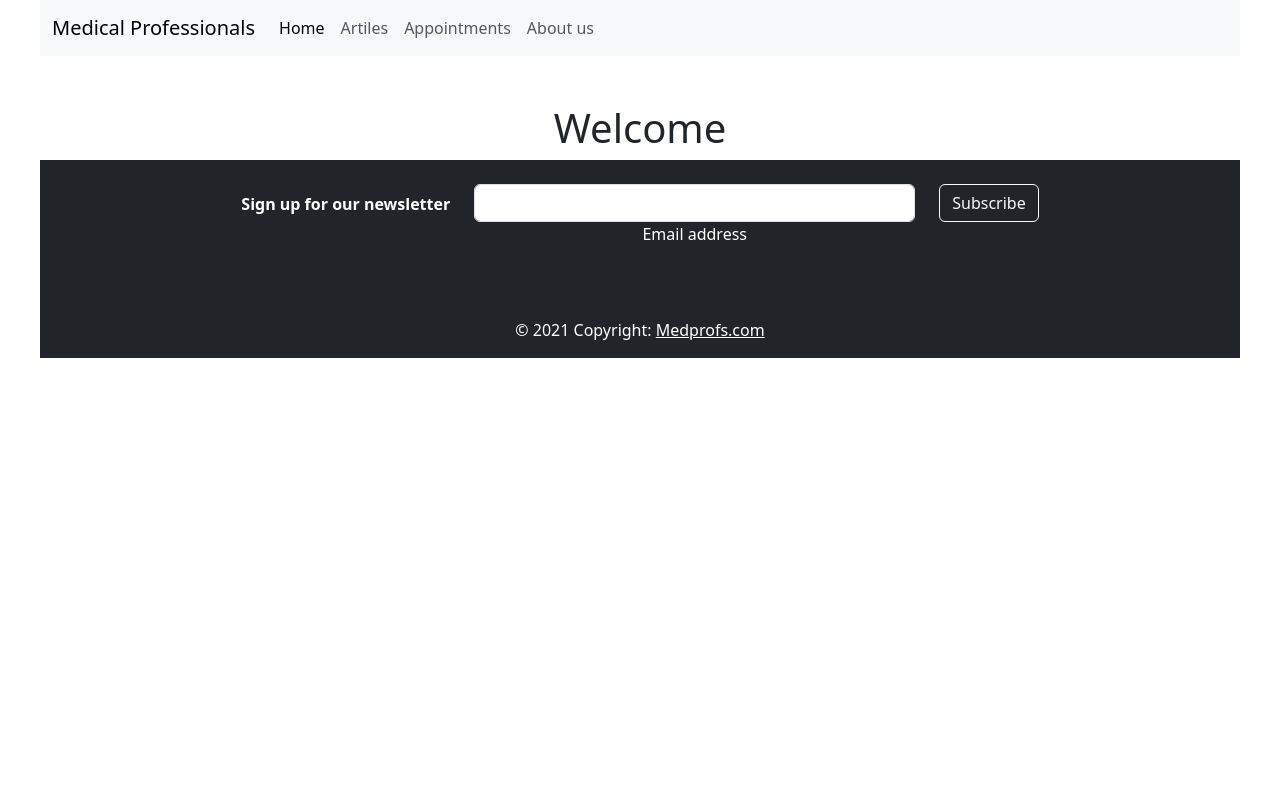
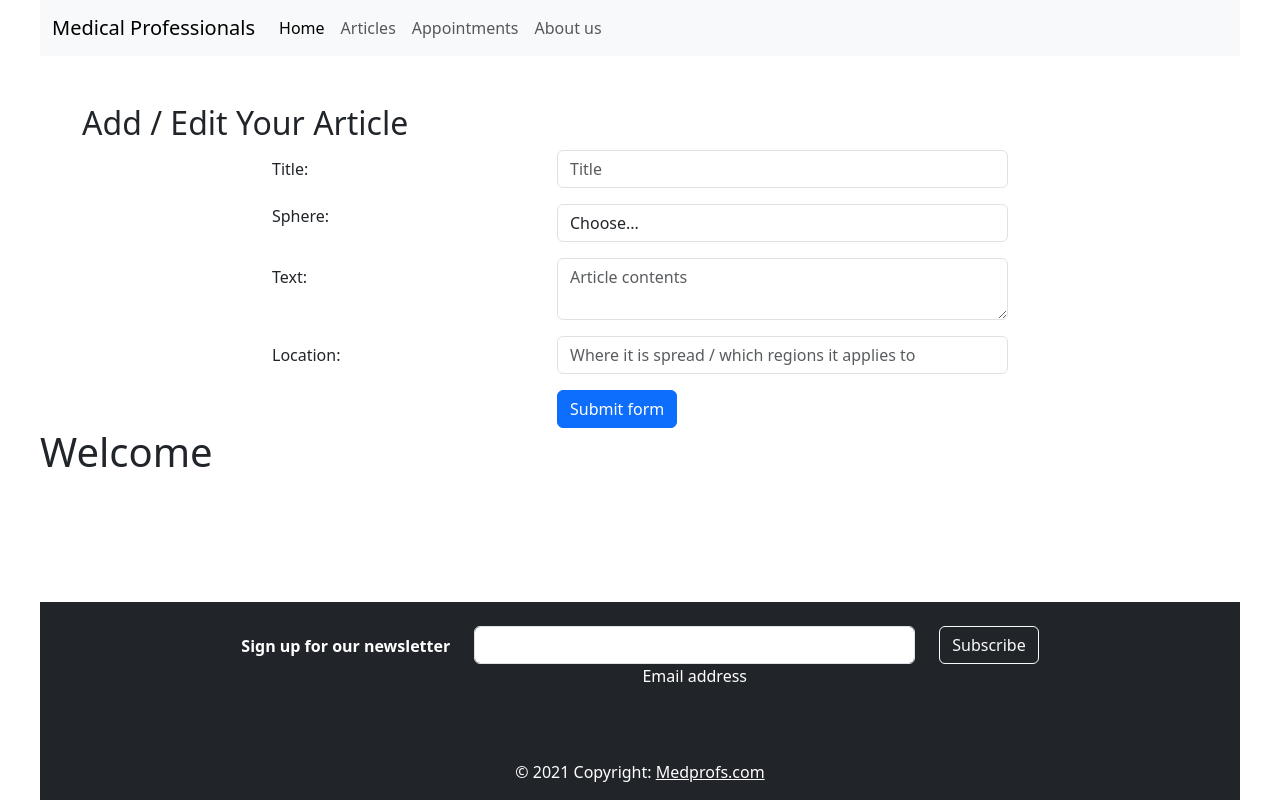
Before and after one commit to ydemakova/medprofs-client, a React (Create React App) app: page / in a window 1280 px wide. Built offline with nearby package versions, Linux system fonts and the light colour scheme.

Commit message:
add articles form

```diff
--- a/src/App.css
+++ b/src/App.css
@@ -1,38 +1,5 @@
 .App {
-  text-align: center;
+	display: flex;
+	flex-flow: column;
+	min-height: 100vh;
 }
-
-.App-logo {
-  height: 40vmin;
-  pointer-events: none;
-}
-
-@media (prefers-reduced-motion: no-preference) {
-  .App-logo {
-    animation: App-logo-spin infinite 20s linear;
-  }
-}
-
-.App-header {
-  background-color: #282c34;
-  min-height: 100vh;
-  display: flex;
-  flex-direction: column;
-  align-items: center;
-  justify-content: center;
-  font-size: calc(10px + 2vmin);
-  color: white;
-}
-
-.App-link {
-  color: #61dafb;
-}
-
-@keyframes App-logo-spin {
-  from {
-    transform: rotate(0deg);
-  }
-  to {
-    transform: rotate(360deg);
-  }
-}
--- a/src/App.js
+++ b/src/App.js
@@ -1,17 +1,26 @@
-import { Route, Routes } from "react-router-dom";
-import "./App.css";
-import AppointmentList from "./components/appointment/AppointmentList";
-import ArticleList from "./components/article/ArticleListPage";
-import AboutPage from "./components/misc/AboutPage";
-import Footer from "./components/misc/Footer";
-import Header from "./components/misc/Header";
-import HomePage from "./components/misc/HomePage";
-import ProfilePage from "./components/user/ProfilePage";
+import { Route, Routes } from 'react-router-dom'
+import './App.css'
+import AppointmentList from './components/appointment/AppointmentList'
+import ArticleForm from './components/article/ArticleForm'
+import ArticleList from './components/article/ArticleListPage'
+import SignInPage from './components/auth/SignInPage'
+import SignUpPage from './components/auth/SignUpPage'
+import AboutPage from './components/misc/AboutPage'
+import Footer from './components/misc/Footer'
+import Header from './components/misc/Header'
+import HomePage from './components/misc/HomePage'
+import ProfilePage from './components/user/ProfilePage'
 
 export default function App() {
 	return (
 		<div className="App">
-			<Header />
+			<Header>
+				<Routes>
+					<Route path="/signin" element={<SignInPage />} />
+					<Route path="/signup" element={<SignUpPage />} />
+				</Routes>
+			</Header>
+			<ArticleForm />
 			<Routes>
 				<Route path="/articles" element={<ArticleList />} />
 				<Route path="/appointments" element={<AppointmentList />} />
@@ -21,5 +30,5 @@ export default function App() {
 			</Routes>
 			<Footer />
 		</div>
-	);
+	)
 }
--- a/src/components/article/ArticleForm.js
+++ b/src/components/article/ArticleForm.js
@@ -1,59 +1,76 @@
+import axios from 'axios'
 import React from 'react'
+import { useNavigate } from 'react-router-dom'
+import { API_URL } from '../../config'
 
 export default function AddEditArticle() {
+	const navigate = useNavigate()
+
+	async function handleSubmit(event) {
+		event.preventDefault()
+
+		const article = {
+			title: event.target.title.value,
+			sphere: event.target.sphere.value,
+			text: event.target.text.value,
+			location: event.target.location.value,
+			photo: event.target.photo.value,
+			links: event.target.links.value,
+		}
+
+		let err
+		await axios.post(`${API_URL}/api/articles`, article, { withCredentials: true }).catch((e) => (err = e))
+
+		if (err) {
+			console.error(err)
+			// handle error
+			return
+		}
+
+		navigate('/articles', { replace: true })
+	}
+
 	return (
-		<div>
-			<h3>Add / Edit Your Article</h3>
-			<form>
-				{/* <div className="form-group row">
-					<label htmlFor="title" className="col-sm-2 col-form-label">
-						Title
+		<div className="container">
+			<h2>Add / Edit Your Article</h2>
+			<form onSubmit={handleSubmit}>
+				<div className="form-group row mb-3">
+					<label htmlFor="title" className="col-3 offset-2 col-form-label">
+						Title:
 					</label>
-					<div className="col-sm-5">
-						<input
-							type="text"
-							className="form-control"
-							id="title"
-							name="title"
-							placeholder="Title"
-						/>
+					<div className="col-5">
+						<input type="text" className="form-control" id="title" name="title" placeholder="Title" />
 					</div>
 				</div>
-				<div className="form-group row">
-					<span>
-						<label className="my-1 mr-2" htmlFor="sphere">
-							Sphere
-						</label>
-					</span>
-					<span>
-						<select
-							className="custom-select my-1 mr-sm-2"
-							id="sphere"
-							name="sphere"
-						>
+				<div className="form-group row mb-3">
+					<label className="col-3 offset-2" htmlFor="sphere">
+						Sphere:
+					</label>
+					<div className="col-5">
+						<select className="form-control" id="sphere" name="sphere">
 							<option selected>Choose...</option>
-							<option value="1">Allergy and immunology</option>
-							<option value="2">Cardiology</option>
-							<option value="3">Clinical neurophysiology</option>
-							<option value="4">Dermatology</option>
-							<option value="5">Gastroenterology</option>
-							<option value="6">Genetics</option>
-							<option value="7">Hematology</option>
-							<option value="8">Infectious disease</option>
-							<option value="9">Internal medicine</option>
-							<option value="10">Nutrition</option>
-							<option value="11">Pediatrics</option>
-							<option value="12">Surgery</option>
-							<option value="13">Trichology</option>
-							<option value="14">Another...</option>
+							<option value="Allergy and immunology">Allergy and immunology</option>
+							<option value="Cardiology">Cardiology</option>
+							<option value="Clinical neurophysiology">Clinical neurophysiology</option>
+							<option value="Dermatology">Dermatology</option>
+							<option value="Gastroenterology">Gastroenterology</option>
+							<option value="Genetics">Genetics</option>
+							<option value="Hematology">Hematology</option>
+							<option value="Infectious disease">Infectious disease</option>
+							<option value="Internal medicine">Internal medicine</option>
+							<option value="Nutrition">Nutrition</option>
+							<option value="Pediatrics">Pediatrics</option>
+							<option value="Surgery">Surgery</option>
+							<option value="Trichology">Trichology</option>
+							<option value="Another">Another...</option>
 						</select>
-					</span>
+					</div>
 				</div>
-				<div className="form-group row">
-					<label htmlFor="text" className="col-sm-2 col-form-label">
-						Text
+				<div className="form-group row mb-3">
+					<label htmlFor="text" className="col-3 offset-2 col-form-label">
+						Text:
 					</label>
-					<div className="col-sm-5">
+					<div className="col-5">
 						<textarea
 							type="text"
 							className="form-control"
@@ -63,11 +80,11 @@ export default function AddEditArticle() {
 						></textarea>
 					</div>
 				</div>
-				<div className="form-group row">
-					<label htmlFor="location" className="col-sm-2 col-form-label">
-						Location
+				<div className="form-group row mb-3">
+					<label htmlFor="location" className="col-3 offset-2 col-form-label">
+						Location:
 					</label>
-					<div className="col-sm-5">
+					<div className="col-5">
 						<input
 							type="location"
 							className="form-control"
@@ -77,20 +94,13 @@ export default function AddEditArticle() {
 						/>
 					</div>
 				</div>
-				<div>Here the photo: needs to be added</div>
-				<div className="custom-file">
-					<input
-						type="file"
-						className="custom-file-input"
-						id="customFile"
-					/>
-					<label className="custom-file-label" htmlFor="customFile">
-						Choose additional file for the topic
-					</label>
+				<div className="row">
+					<div className="col-5 offset-5">
+						<button className="btn btn-primary" type="submit">
+							Submit form
+						</button>
+					</div>
 				</div>
-				<button className="btn btn-primary" type="submit">
-					Submit form
-				</button> */}
 			</form>
 		</div>
 	)
--- a/src/components/article/ArticleListPage.js
+++ b/src/components/article/ArticleListPage.js
@@ -1,12 +1,13 @@
 import axios from 'axios'
 import React, { useEffect, useState } from 'react'
+// import { API_URL } from '../../'
 
 export default function ArticleListPage() {
 	const [articles, setArticles] = useState([])
 
 	useEffect(() => {
 		;(async () => {
-			let res = await axios.get(`/api/articles`)
+			let res = await axios.get(`http://localhost:5005/api/articles`)
 			setArticles(res.data)
 		})()
 	}, [])
--- a/src/components/auth/SignInPage.js
+++ b/src/components/auth/SignInPage.js
@@ -1,5 +1,60 @@
 import React from 'react'
+import { Link } from 'react-router-dom'
 
 export default function SignInPage() {
-	return <div></div>
+	return (
+		<div>
+			<form>
+				<Link to="/signup">{'Don n? Sign In'}</Link>
+				<div className="col-md-3 mb-3">
+					<label htmlFor="firstname">First Name</label>
+					<input
+						type="firstname"
+						name="password"
+						class="form-control"
+						id="firstname"
+						placeholder="Your first name"
+					/>
+				</div>
+				<div className="col-md-3 mb-3">
+					<label htmlFor="lastname">Last Name</label>
+					<input
+						type="lastname"
+						name="lastname"
+						class="form-control"
+						id="lastname"
+						placeholder="Your last name"
+					/>
+				</div>
+				<div className="col-md-3 mb-3">
+					<label htmlFor="username">Username</label>
+					<input
+						type="username"
+						name="username"
+						class="form-control"
+						id="password"
+						placeholder="Your name on the platform"
+					/>
+				</div>
+				<div className="col-md-3 mb-3">
+					<label htmlFor="email">Email address</label>
+					<input
+						type="email"
+						name="email"
+						className="form-control"
+						id="email"
+						aria-describedby="emailHelp"
+						placeholder="Enter email"
+					/>
+					<small id="emailHelp" class="form-text text-muted">
+						We'll never share your email with anyone else.
+					</small>
+				</div>
+				<div className="col-md-3 mb-3">
+					<label htmlFor="password">Password</label>
+					<input type="password" name="password" class="form-control" id="password" placeholder="Password" />
+				</div>
+			</form>
+		</div>
+	)
 }
--- a/src/components/auth/SignUpPage.js
+++ b/src/components/auth/SignUpPage.js
@@ -1,5 +1,30 @@
 import React from 'react'
+import { Link } from 'react-router-dom'
 
 export default function SignUpPage() {
-	return <div></div>
+	return (
+		<div>
+			<form>
+				<Link to="/signup">{'Do not have an account? Sign Up'}</Link>
+				<div className="col-md-3 mb-3">
+					<label htmlFor="email">Email address</label>
+					<input
+						type="email"
+						name="email"
+						className="form-control"
+						id="email"
+						aria-describedby="emailHelp"
+						placeholder="Enter email"
+					/>
+					<small id="emailHelp" class="form-text text-muted">
+						We'll never share your email with anyone else.
+					</small>
+				</div>
+				<div className="col-md-3 mb-3">
+					<label htmlFor="password">Password</label>
+					<input type="password" name="password" class="form-control" id="password" placeholder="Password" />
+				</div>
+			</form>
+		</div>
+	)
 }
--- a/src/components/misc/Header.js
+++ b/src/components/misc/Header.js
@@ -23,17 +23,13 @@ export default function Header() {
 					<div className="collapse navbar-collapse" id="navbarNav">
 						<ul className="navbar-nav">
 							<li className="nav-item">
-								<Link
-									className="nav-link active"
-									aria-current="page"
-									to="/"
-								>
+								<Link className="nav-link active" aria-current="page" to="/">
 									Home
 								</Link>
 							</li>
 							<li className="nav-item">
 								<Link className="nav-link" to="/articles">
-									Artiles
+									Articles
 								</Link>
 							</li>
 							<li className="nav-item">
--- /dev/null
+++ b/src/config.js
@@ -0,0 +1 @@
+export const API_URL = 'http://localhost:5005/api'
```
Also changed, not shown: src/components/appointment/AppointmentDetail.js (deleted, +0 -9 lines), src/components/appointment/NewAppointment.js (added, +27 -0 lines).
